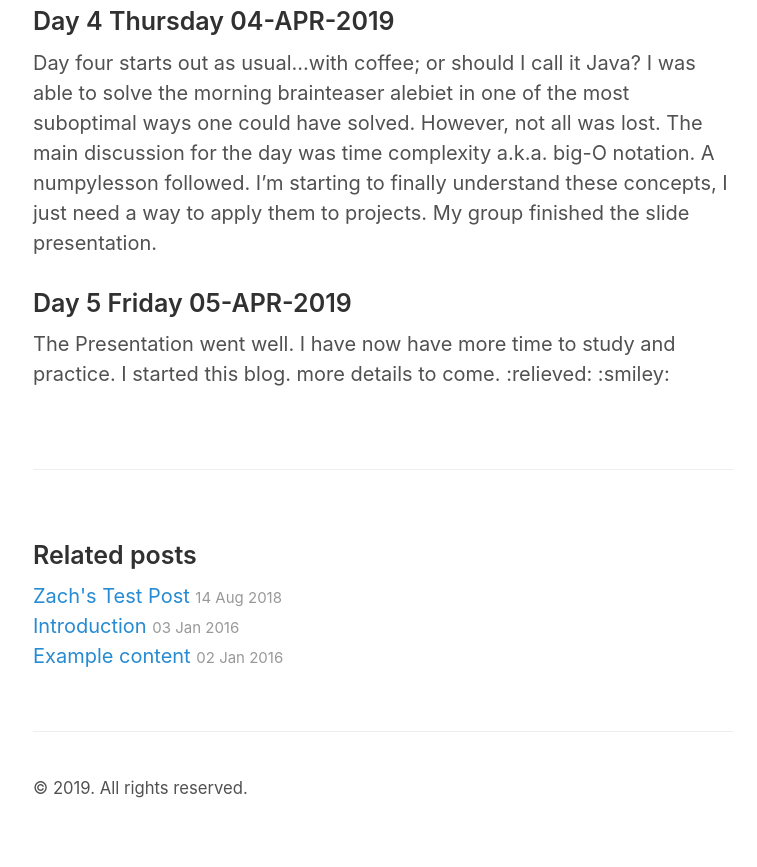
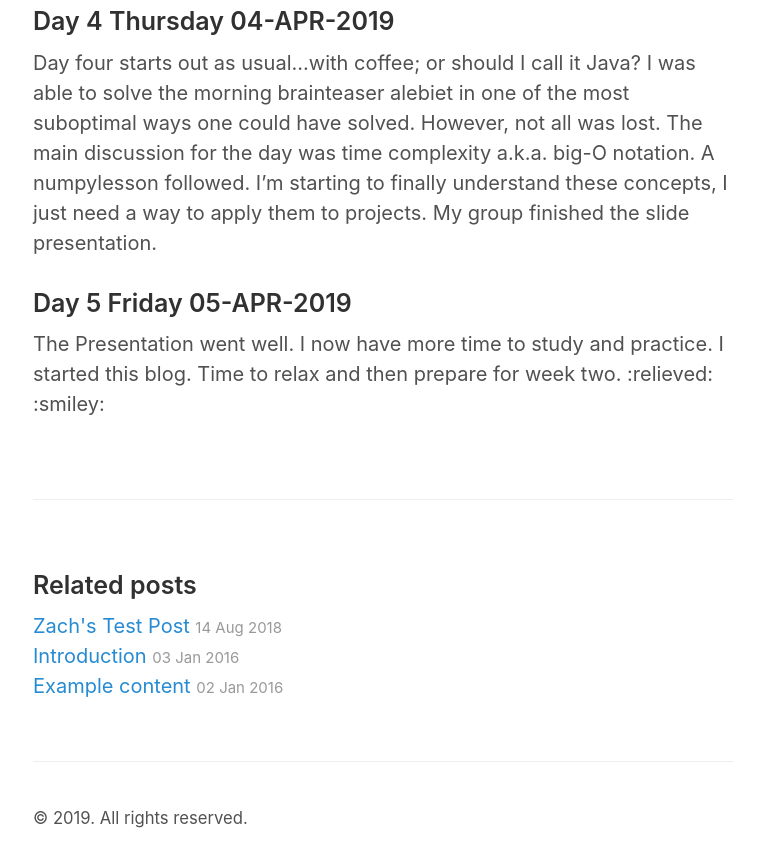
Before and after one commit to JTBake490/JTBake490.github.io, a Jekyll site: the page built from _posts/2019-04-05-Week-1.md, in a window 1280 px wide and 900 px high, scrolled down 2932 px, cut to the strip 28-895 px from the top of the window. Shown: the whole strip, without its empty margins (257-1014 px from the left). Built offline with Jekyll 4.4.1, drawn with Linux system fonts in a browser that asks for light colours; before the commit the page ends 3802 px from its top, so only the background shows below that.

Commit message:
Added one last message

```diff
--- a/_posts/2019-04-05-Week-1.md
+++ b/_posts/2019-04-05-Week-1.md
@@ -50,6 +50,5 @@ A numpylesson followed. I'm starting to finally understand these concepts, I jus
 
 
 ### Day 5 Friday 05-APR-2019
-The Presentation went well.
-I have now have more time to study and practice. I started this blog. more details to come.
-:relieved:  :smiley:
+The Presentation went well. I now have more time to study and practice. I started this blog. Time to relax and then prepare for week two.
+:relieved: :smiley:
```
